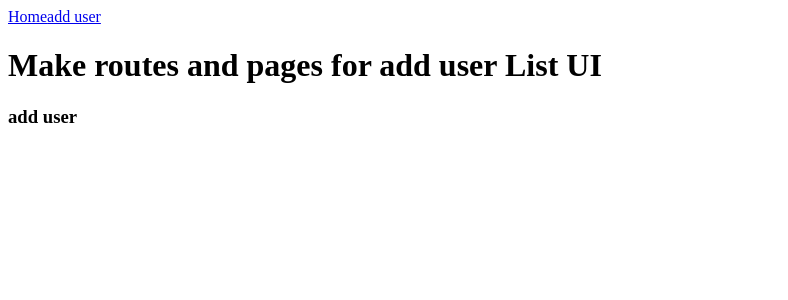
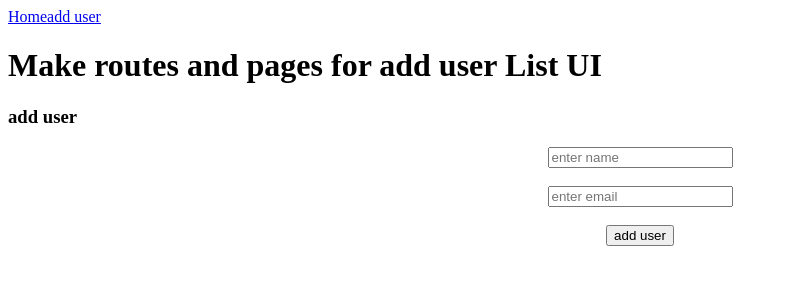
Before and after one commit to Sonukumar201995/react_practice-02, a React (Vite) app: page /add in a window 1280 px wide. Shown: the top 300 px of the page, without its empty margins (0-788 px from the left). Built offline with nearby package versions, Linux system fonts and the light colour scheme.

Commit message:
post method

```diff
--- a/src/AddUser.jsx
+++ b/src/AddUser.jsx
@@ -1,8 +1,38 @@
+import { useState } from "react"
+
 export function AddUser()
 {
+    const[name,setName]=useState('')
+    const[email,setEmail]=useState('')
+
+    const createUser=async()=>{
+        console.log(name,email)
+
+        const url="http://localhost:3000/users";
+        let response=await fetch(url,{
+            method:"post",
+            body:JSON.stringify({name,email})
+        })
+        response=await response.json();
+        if(response)
+        {
+            alert("new user add")
+        }
+    }
+
+
     return(
         <>
         <h3>add user</h3>
+        <div style={{textAlign:"center"}}>
+            <input type="text" onChange={(event)=>setName(event.target.value)} placeholder="enter name"/>
+            <br /><br />
+
+            <input type="text" onChange={(event)=>setEmail(event.target.value)} placeholder="enter email"/>
+            <br /><br />
+
+            <button onClick={createUser}>add user</button>
+        </div>
         </>
     )
 }
```
